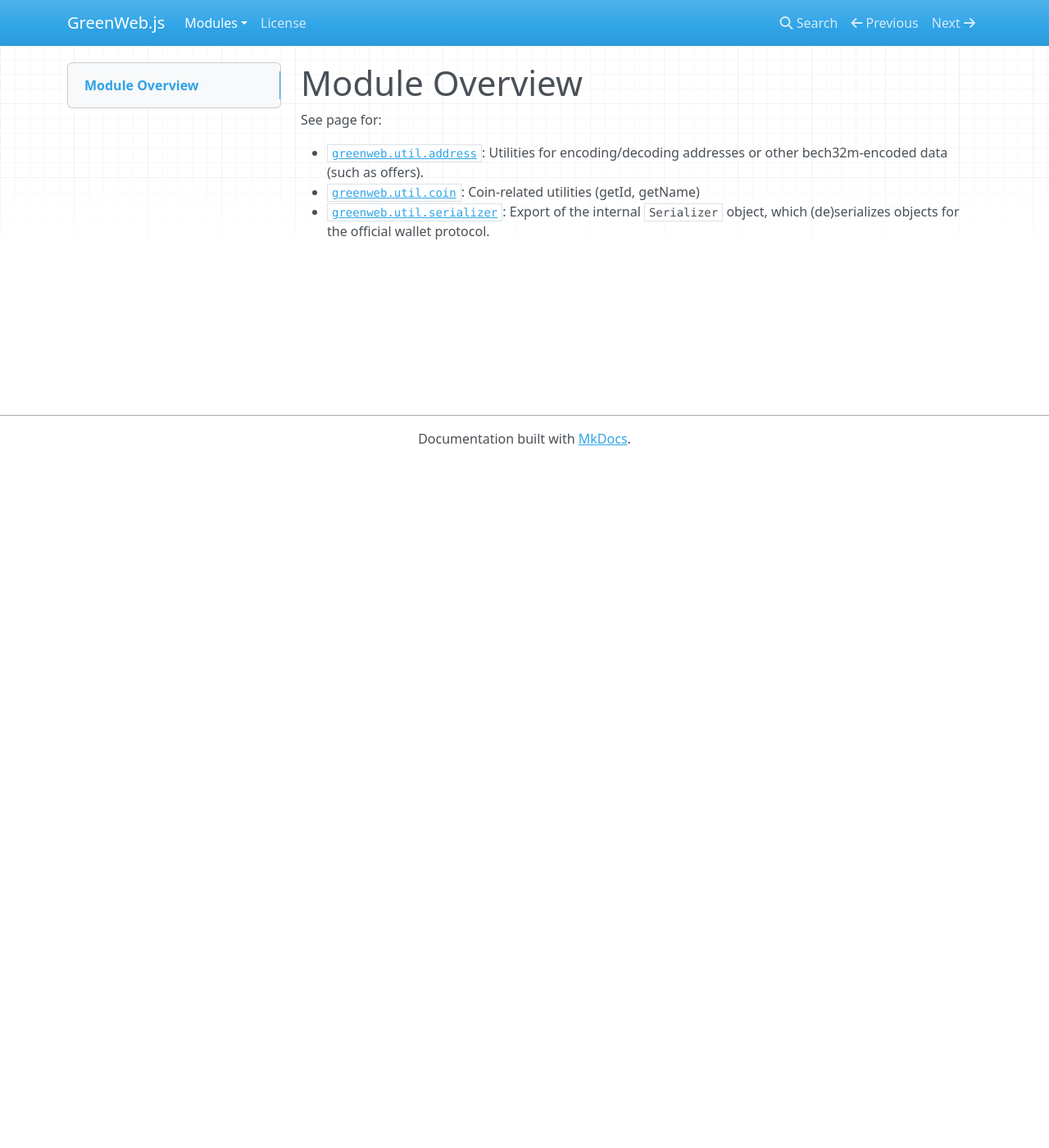
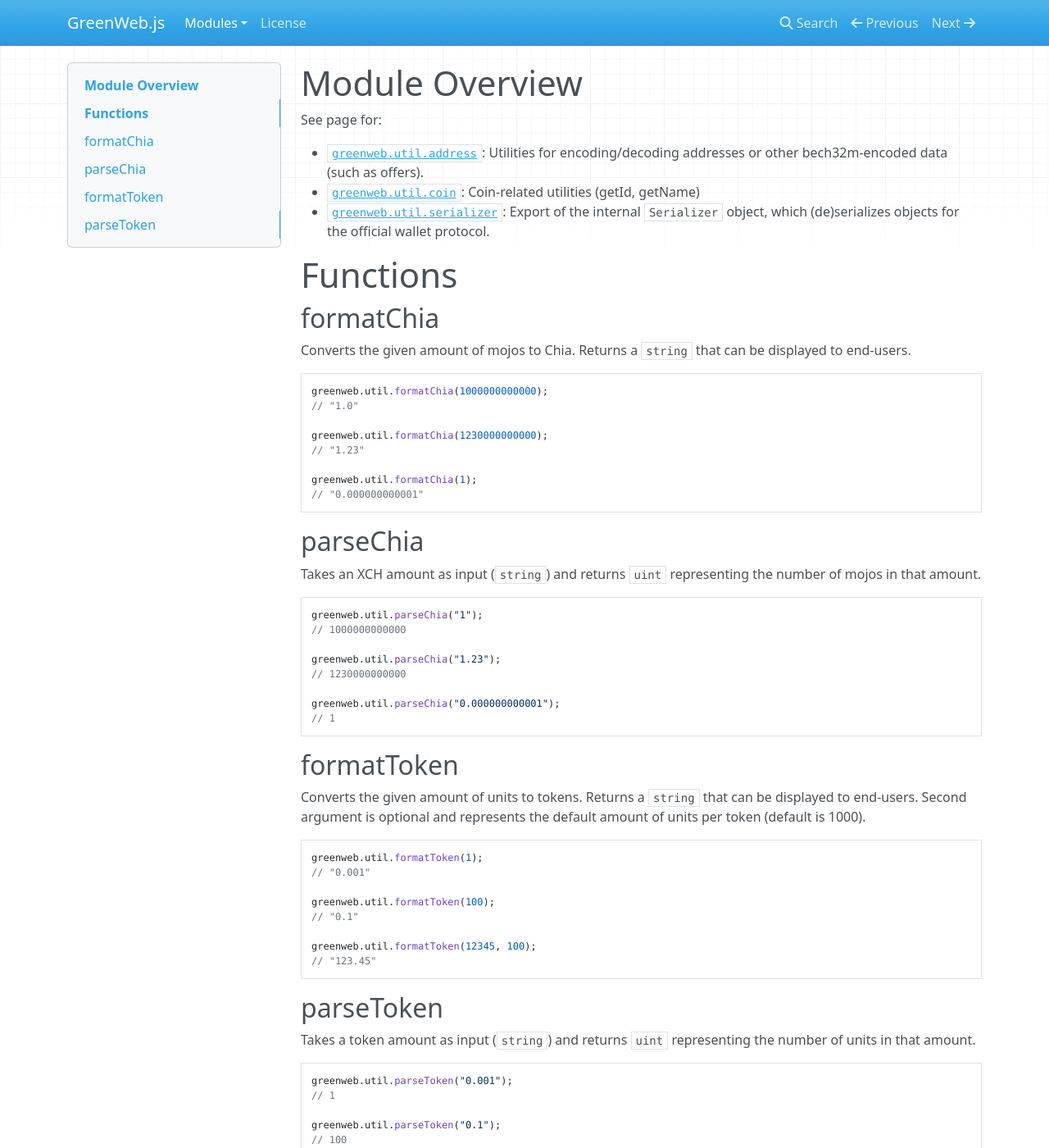
Before and after one commit to Yakuhito/GreenWeb.js, an MkDocs documentation site: the page built from docs/util/index.md, in a window 1280 px wide and 1400 px high. Shown: the whole window at 82% size. Built offline with MkDocs 1.6.1, drawn with Linux system fonts in a browser that asks for light colours; nearby versions of some CDN libraries; some of the changed text lies outside the part shown.

Commit message:
docs: formatChia/parseChia/formatToken/parseToken

````diff
--- a/docs/util/index.md
+++ b/docs/util/index.md
@@ -5,3 +5,66 @@ See page for:
  - [`greenweb.util.address`](address.md): Utilities for encoding/decoding addresses or other bech32m-encoded data (such as offers).
  - [`greenweb.util.coin`](coin.md): Coin-related utilities (getId, getName)
  - [`greenweb.util.serializer`](serializer.md): Export of the internal `Serializer` object, which (de)serializes objects for the official wallet protocol.
+
+# Functions
+
+## formatChia
+
+Converts the given amount of mojos to Chia. Returns a `string` that can be displayed to end-users.
+
+```js
+greenweb.util.formatChia(1000000000000);
+// "1.0"
+
+greenweb.util.formatChia(1230000000000);
+// "1.23"
+
+greenweb.util.formatChia(1);
+// "0.000000000001"
+```
+
+## parseChia
+Takes an XCH amount as input (`string`) and returns `uint` representing the number of mojos in that amount.
+
+```js
+greenweb.util.parseChia("1");
+// 1000000000000
+
+greenweb.util.parseChia("1.23");
+// 1230000000000
+
+greenweb.util.parseChia("0.000000000001");
+// 1
+```
+
+## formatToken
+
+Converts the given amount of units to tokens. Returns a `string` that can be displayed to end-users. Second argument is optional and represents the default amount of units per token (default is 1000).
+
+```js
+greenweb.util.formatToken(1);
+// "0.001"
+
+greenweb.util.formatToken(100);
+// "0.1"
+
+greenweb.util.formatToken(12345, 100);
+// "123.45"
+```
+
+## parseToken
+
+Takes a token amount as input (`string`) and returns `uint` representing the number of units in that amount.
+```js
+greenweb.util.parseToken("0.001");
+// 1
+
+greenweb.util.parseToken("0.1");
+// 100
+
+greenweb.util.parseToken("123.45", 100);
+// 12345
+
+greenweb.util.parseToken("12", 100);
+// 1200
+```
--- a/mkdocs.yml
+++ b/mkdocs.yml
@@ -7,6 +7,7 @@ nav:
             - 'Provider': 'xch/provider.md'
             - 'LeafletProvider': 'xch/leaflet-provider.md'
             - 'GobyProvider': 'xch/goby-provider.md'
+            - 'MultiProvider': 'xch/multi-provider.md'
         - 'clvm':
             - 'Module Overview': 'clvm/index.md'
         - 'util':
--- a/package.json
+++ b/package.json
@@ -22,7 +22,6 @@
   "scripts": {
     "build": "webpack",
     "test": "nyc mocha -r ts-node/register src/**/*.test.ts src/**/**/*.test.ts src/**/**/**/*.test.ts",
-    "test-offers": "nyc mocha -r ts-node/register src/util/serializer/offers.test.ts",
     "test-chia-thing": "NODE_TLS_REJECT_UNAUTHORIZED=0 nyc mocha -r ts-node/register src/blockchain/providers/leaflet/test.ts --timeout 10000",
     "test-extended": "NODE_TLS_REJECT_UNAUTHORIZED=0 nyc mocha -r ts-node/register src/**/*.test.ts src/**/**/*.test.ts src/**/**/**/*.test.ts src/**/**/**/**/*.test.ts src/**/test.ts --timeout 10000",
     "test-web": "cd web_test; python3 -m http.server 1337",
````
Also changed, not shown: docs/xch/goby-provider.md (+1 -1 lines), docs/xch/index.md (+4 -2 lines), docs/xch/multi-provider.md (added, +18 -0 lines), docs/xch/provider.md (+1 -1 lines), 2 other files.
